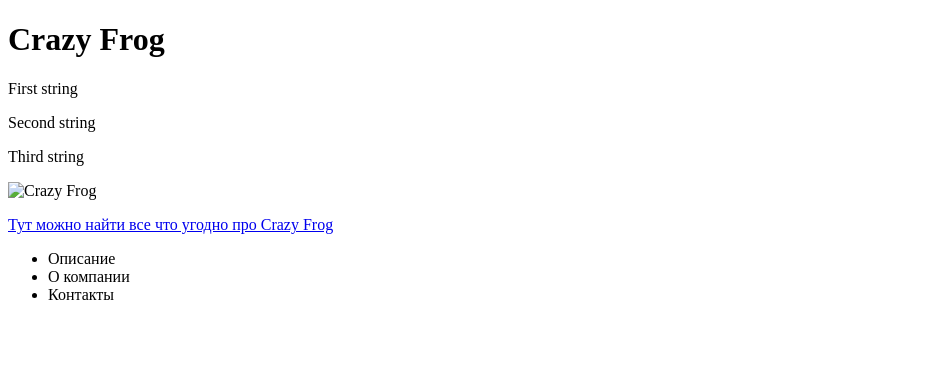
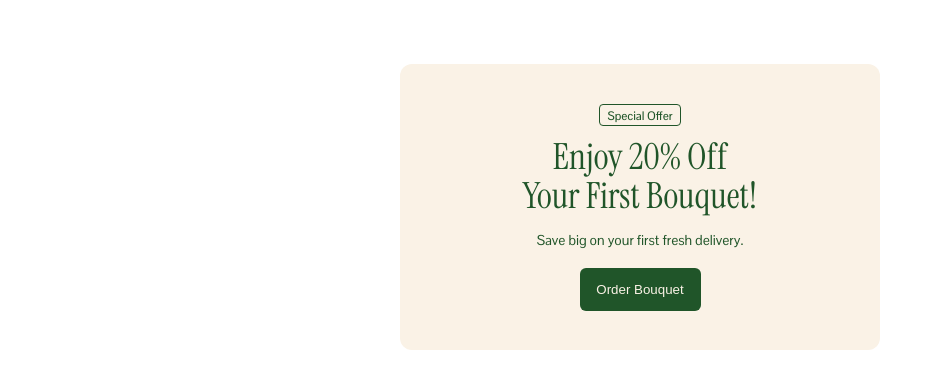
Before and after one commit to Dmitry-Buko/my-first-site, a plain HTML site: page index.html in a window 1280 px wide. Shown: the whole page, without its empty margins (0-935 px from the left). Drawn offline with Linux system fonts and the light colour scheme.

Commit message:
Exercise 4 in CSS

```diff
--- a/index.html
+++ b/index.html
@@ -1,34 +1,25 @@
 <!DOCTYPE html>
 <html lang="en">
-  <head>
-    <meta charset="UTF-8" />
-    <meta name="viewport" content="width=device-width, initial-scale=1.0" />
-    <title>My firs site</title>
-  </head>
-  <body>
-    <header>
-      <h1>Crazy Frog</h1>
-    </header>
-
-    <main>
-      <p>First string</p>
-      <p>Second string</p>
-      <p>Third string</p>
-      <img src="images/Crazy_Frog.jpg" alt="Crazy Frog" width="200" height="200"/>
-      <p>
-        <a href="https://www.google.com" target="_blank"
-        >Тут можно найти все что угодно про Crazy Frog
-      </a>
-      </p>
-    </main>
-
-    <footer>
-      <ul>
-        <li>Описание</li>
-        <li>О компании</li>
-        <li>Контакты</li>
-      </ul>
-    </footer>
-
-  </body>
+<head>
+  <meta charset="UTF-8">
+  <meta name="viewport" content="width=device-width, initial-scale=1.0">
+  <title>Document</title>
+  <link rel="stylesheet" href="/style.css">
+  <link rel="preconnect" href="https://fonts.googleapis.com">
+  <link rel="preconnect" href="https://fonts.gstatic.com" crossorigin>
+  <link href="https://fonts.googleapis.com/css2?family=Pontano+Sans:wght@300..700&display=swap" rel="stylesheet">
+  <link rel="preconnect" href="https://fonts.googleapis.com">
+  <link rel="preconnect" href="https://fonts.gstatic.com" crossorigin>
+  <link href="https://fonts.googleapis.com/css2?family=Instrument+Serif:ital@0;1&family=Pontano+Sans:wght@300..700&display=swap" rel="stylesheet">
+</head>
+<body>
+  <div class="wrapper">
+    <div class="main">
+      <div class="offer">Special Offer</div>
+      <h2 class="description">Enjoy 20% Off <br>Your First Bouquet!</h2>
+      <p class="save">Save big on your first fresh delivery.</p>
+      <button class="order">Order Bouquet</button>
+    </div>
+  </div>
+</body>
 </html>
--- /dev/null
+++ b/style.css
@@ -0,0 +1,50 @@
+.main{
+  width: 480px;
+  height: 286px;
+  margin: 64px auto;
+  padding: 40px;
+  box-sizing: border-box;
+
+  border-radius: 12px;
+  background-color: #FAF2E6;
+  text-align: center;
+}
+.offer{
+  width: 82px;
+  height: 22px;
+  margin: 0 auto 12px;
+  line-height: 22px;
+  box-sizing: border-box;
+
+  font-family: "Pontano Sans",sans-serif;
+  font-weight: 500;
+  text-align: center;
+  font-size: 12px;
+  border: 1px solid #205529;
+  border-radius: 4px;
+  color: #205529;
+}
+.description{
+  color: #205529;
+  font-size: 36px;
+  font-family: "Instrument Serif", sans-serif;
+  font-weight: 400;
+  line-height: 108%;
+  margin: 0;
+}
+.save{
+  margin: 15px auto 19px;
+
+  font-family: "Pontano Sans",sans-serif;
+  font-size: 14px;
+  color: #205529;
+}
+.order{
+  width: 121px;
+  height: 43px;
+
+  background-color: #205529;
+  border-radius: 6px;
+  border: none;
+  color: #FAF2E6;
+}
```
Also changed, not shown: images/pngwing.com.png (added), index.css (deleted).
